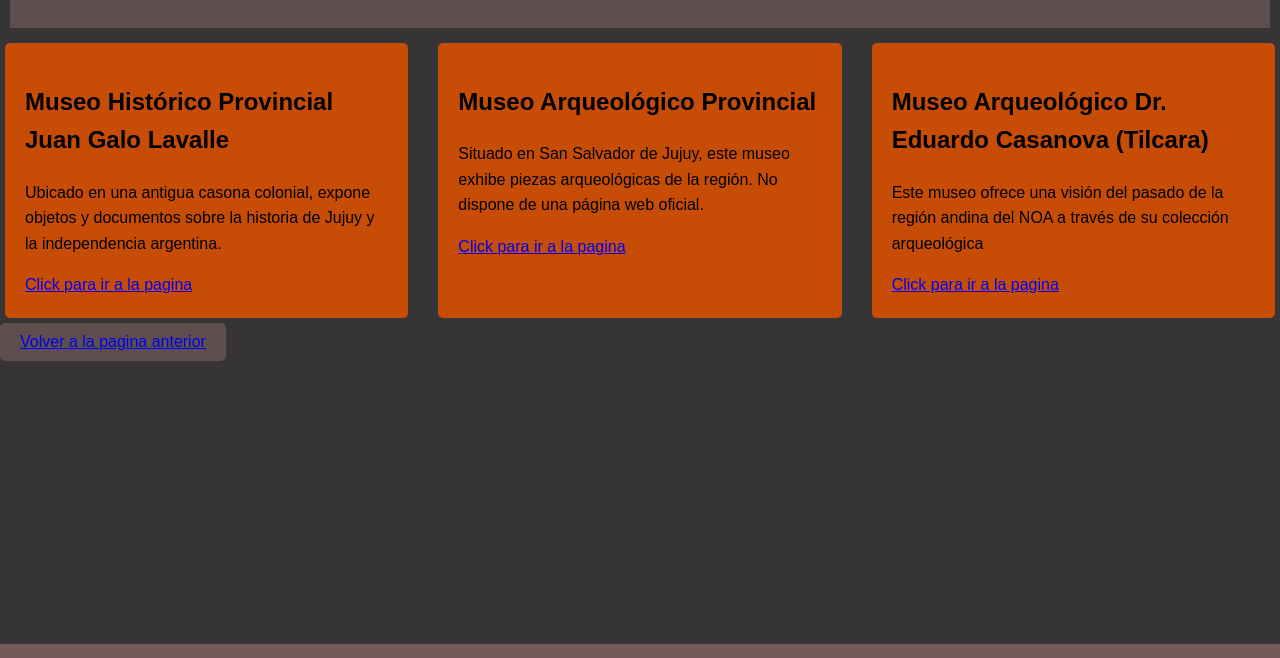
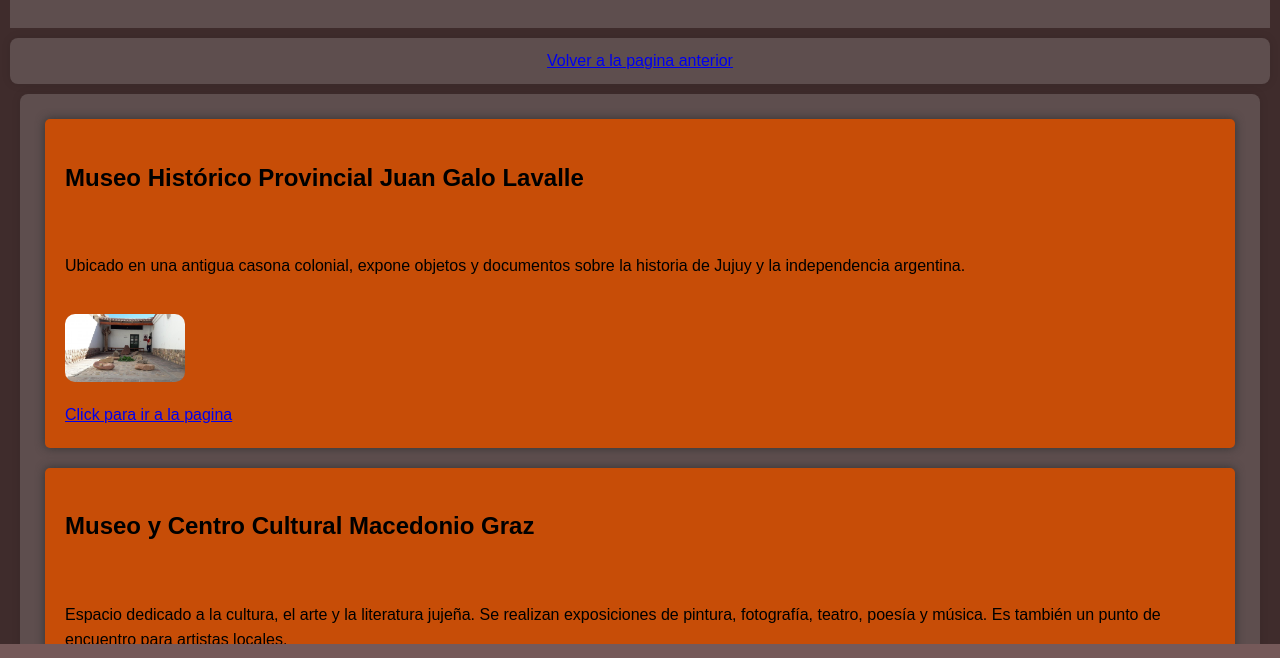
Before and after one commit to LeandroBenencia/TP01PV2025LeandroBenencia, a plain HTML site: page museos.html in a window 1280 px wide. Shown: the part 96-754 px from the top of the page. Drawn offline with Linux system fonts and the light colour scheme.

Commit message:
Finalizando tp individual

```diff
--- /dev/null
+++ b/assets/css/style2.css
@@ -0,0 +1,111 @@
+body {
+    margin: 0;
+    padding: 0;
+    background-color: #3f2c2c;
+    color: #333;
+    font-family: Arial, sans-serif;
+    font-size: 16px;
+    line-height: 1.6;
+}
+
+header {
+    background: #5e4e4e;
+    color: #ffffff;
+    padding: 10px 0;
+    margin: 10px;
+    text-align: center;
+}
+
+div {
+    display: flex;
+    justify-content: center;
+    align-items: center;
+    flex-direction: column;
+    margin: 10px;
+    padding: 10px;
+    background-color: #5e4e4e;
+    border-radius: 8px;
+    box-shadow: 0 0 10px rgba(0, 0, 0, 0.1);
+}
+.container {
+    max-width: 1200px;
+    margin: 0 auto;
+    padding: 20px;
+}
+
+main {
+    display: flex;
+    flex-wrap: wrap;
+    justify-content: center;
+    width: 100%;
+    gap: 10px;
+    margin: auto;
+}
+
+a:visited {
+    color: #000000;
+}
+
+nav {
+    background: #644343;
+    color: #000000;
+    padding: 5px 0;
+    margin: 0px;
+    text-align: left;
+}
+
+section {
+    flex: 2;
+    padding: 20px;
+    margin: 10px;
+    background: #f32a2a;
+    border-radius: 5px;
+    box-shadow: 0 0 10px #333;
+    color: #000000;
+}
+
+section.Juan,
+section.Cultural,
+section.tilcara {
+    flex: 1;
+    background: #c74d07;
+    padding: 20px;
+    margin: 5px;
+    border-radius: 5px;
+    display: flex;
+    align-items: flex-start;
+    gap: 20px;
+    margin-bottom: 20px;
+    flex-direction: column;
+
+}
+
+.Juan img,
+.Cultural img,
+.tilcara img {
+    width: 120px;
+    height: auto;
+    border-radius: 10px;
+    margin-right: 20px;
+}
+
+aside {
+    flex: 1;
+    background: #ee8548;
+    padding: 20px;
+    margin: 10px;
+    border-radius: 5px;
+    text-decoration: none;
+    color: black;
+    width: 40%;
+}
+
+footer {
+    background: #755959;
+    color: #ffffff;
+    text-align: center;
+    padding: 1px;
+    position: fixed;
+    bottom: 0;
+    width: 100%;
+}
--- a/style3.css
+++ b/assets/css/style3.css
@@ -28,7 +28,7 @@ nav ul li a {
 }
 
 main {
-    width: 50%;
+    width: 100%;
     margin: 20px auto;
     padding: 20px;
     background:  #5e4e4e;
--- a/museos.html
+++ b/museos.html
@@ -2,9 +2,9 @@
 <html lang="en">
 <head>
     <meta charset="UTF-8">
-    <meta name="viewport" content="width=h1 initial-scale=1.0">
+    <meta name="viewport" content="width=device-width, initial-scale=1.0">
     <title>Museos de Jujuy</title>
-    <link rel="stylesheet" href="style2.css">
+    <link rel="stylesheet" href="assets/css/style2.css">
 </head>
 <body>
     <header>
@@ -13,25 +13,30 @@
 
     </h1>
 </header>
-
+<div>
+    <a href="index.html">Volver a la pagina anterior</a>
+</div>
     <main>
 
+
+  <div class="container">
+    <article>
         <Section class="Juan">
 
                 <h2>Museo Histórico Provincial Juan Galo Lavalle</h2>
                 <p>Ubicado en una antigua casona colonial, expone objetos y documentos sobre la historia de Jujuy y la independencia argentina.</p>
-
+            <img src="assets/images/Museo Arqueologico.jpg" alt="Museo Histórico Provincial Juan Galo Lavalle">
                 <a href="https://cultura.jujuy.gob.ar/museos/">Click para ir a la pagina</a>
 
 
             </section>
-<section class="Arqueológico">
+    <section class="Cultural">
 
 
-            <h2>Museo Arqueológico Provincial</h2>
-            <p>Situado en San Salvador de Jujuy, este museo exhibe piezas arqueológicas de la región. No dispone de una página web oficial.</p>
-
-            <a href="https://www.facebook.com/redmuseosdejujuy/">Click para ir a la pagina</a>
+                <h2>Museo y Centro Cultural Macedonio Graz</h2>
+                <p>Espacio dedicado a la cultura, el arte y la literatura jujeña. Se realizan exposiciones de pintura, fotografía, teatro, poesía y música. Es también un punto de encuentro para artistas locales.</p>
+            <img src="assets/images/Museo y Centro Cultural Macedonio Graz.jpg" alt="Museo y Centro Cultural Macedonio Graz">
+                <a href="https://cultura.jujuy.gob.ar/2025/04/04/macedonio-graz-presenta-guardianas-un-conversatorio-y-muestra-temporaria-imperdibles/">Click para ir a la pagina</a>
 
 
     </section>
@@ -39,18 +44,14 @@
 
                 <h2>Museo Arqueológico Dr. Eduardo Casanova (Tilcara)</h2>
                 <p>Este museo ofrece una visión del pasado de la región andina del NOA a través de su colección arqueológica</p>
+                <img src="assets/images/Museo historico Juan Galo Lavalle.jpg" alt="Museo Arqueológico Dr. Eduardo Casanova (Tilcara)">
             <a href="https://tilcara.filo.uba.ar/museo-arqueol%C3%B3gico-y-antropol%C3%B3gico-%E2%80%9Cdr-eduardo-casanova%E2%80%9D">Click para ir a la pagina</a>
 
         </Section>
+         </article>
+  </div>
+</main>
 
-
-
-
-
-</main>
-<div>
-    <button><a href="index.html">Volver a la pagina anterior</a></button>
-</div>
     <footer>
         <p>&copy; 2023 San Salvador de Jujuy</p>
     </footer>
--- a/style2.css
+++ /dev/null
@@ -1,100 +0,0 @@
-body {
-    font-family:Arial, Helvetica, sans-serif ;
-    margin: 0;
-    padding: 0;
-    line-height: 1.6;
-    background-color: #2e2c2cf5;
-}
-header {
-    background: #5e4e4e;
-    color: #ffffff;
-    padding: 10px 0;
-
-    margin: 10px;
-    text-align: center;
-}
-main {
-    display: flex;
-    flex-wrap: wrap;
-    justify-content: center;
-    gap: 20px;
-}
-
-nav{
-    background:#644343;
-    color: #000000;
-    padding: 5px 0;
-    margin: 0px;
-    text-align: left;
-
-}
-    section {
-        flex: 2 ;
-        padding: 20px;
-        margin:10px;
-        background: #f32a2a;
-        border-radius: 5px;
-        box-shadow: #333;
-        color: #000000;
-    }
-  section.Juan{
-        flex: 1;
-        background: #c74d07;
-        padding: 20px;
-        margin: 5px;
-        border-radius: 5px;
-    }
-    section.Arqueológico {
-        flex: 1;
-        background:  #c74d07;
-        padding: 20px;
-        margin: 5px;
-        border-radius: 5px;
-    }
-    section.tilcara {
-        flex: 1;
-        background:  #c74d07;
-        padding: 20px;
-        margin: 5px;
-        border-radius: 5px;
-    }
-
-
-    aside {
-        flex: 1;
-        background: #ee8548;
-        padding: 20px;
-        margin: 10px;
-        border-radius: 5px;
-        text-decoration: none;
-        color: black;
-        width: 40%;
-
-    }
-    .boton-contenedor {
-        display: flex;
-        justify-content: center;
-        margin-top: 20px;
-        width: 50%
-    }
-
-    button {
-        padding: 10px 20px;
-
-        font-size: 16px;
-        border: none;
-        background-color: #5e4e4e;
-        color: white;
-        cursor: pointer;
-        border-radius: 5px;
-    }
-
-    footer {
-        background: #755959;
-        color: #ffffff;
-        text-align: center;
-        padding: 1px ;
-        position: fixed;
-        bottom: 0;
-        width: 100%;
-    }
```
Also changed, not shown: contacto.html (+15 -2 lines), index.html (+6 -5 lines), assets/css/style.css (renamed from style.css), assets/images/Museo Arqueologico.jpg (added), assets/images/Museo historico Juan Galo Lavalle.jpg (added), assets/images/Museo y Centro Cultural Macedonio Graz.jpg (added). Lines whose indentation alone changed are shown as unchanged.
